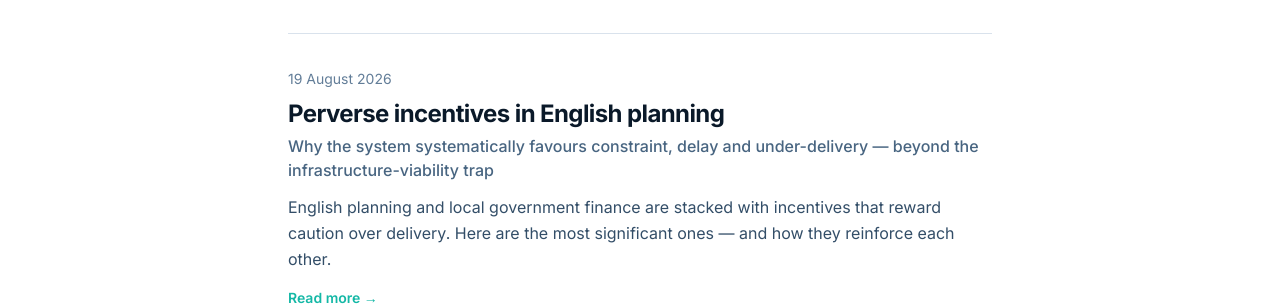
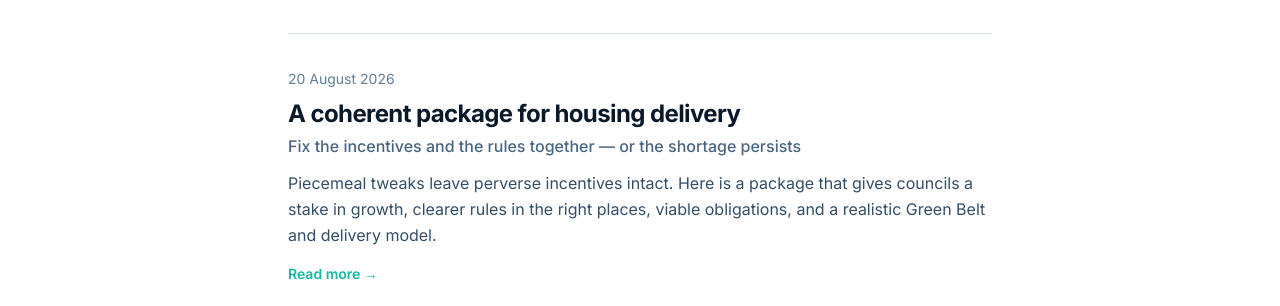
Before and after one commit to stumpyuk1/build-on, a Next.js app: page /blog in a window 1280 px wide. Shown: the part 646-952 px from the top of the page. Built offline with nearby package versions, Linux system fonts and the light colour scheme; no server answers.

Commit message:
feat(blog): add 'A coherent package for housing delivery' from X article

```diff
--- a/data/blog-posts.ts
+++ b/data/blog-posts.ts
@@ -14,6 +14,43 @@ export type BlogPost = {
  * Add new entries at the top. Rendered by /blog and /blog/[slug].
  */
 export const blogPosts: BlogPost[] = [
+  {
+    slug: "a-coherent-package-for-housing-delivery",
+    title: "A coherent package for housing delivery",
+    subtitle:
+      "Fix the incentives and the rules together — or the shortage persists",
+    date: "2026-08-20",
+    author: "Build On",
+    excerpt:
+      "Piecemeal tweaks leave perverse incentives intact. Here is a package that gives councils a stake in growth, clearer rules in the right places, viable obligations, and a realistic Green Belt and delivery model.",
+    body: [
+      "The UK housing shortage is the product of interlocking failures in land supply, local incentives, infrastructure funding, and regulatory design. An optimum approach therefore has to fix the incentive structure and the rules of the game at the same time. Piecemeal tweaks (higher targets here, a bit more Green Belt flexibility there) have repeatedly under-delivered because they leave the underlying perverse incentives intact.",
+      "Here is a coherent package that addresses the core problems identified in the earlier discussion.",
+      "1. Give local authorities a real financial stake in growth",
+      "English councils currently capture too little of the long-term fiscal benefit of new homes while bearing the political and service costs. This is the single biggest incentive distortion.",
+      "Allow councils to retain a much larger and more permanent share of the additional council tax (and a share of stamp duty or a local land-value share) generated by new development. Make the reward automatic and multi-year rather than a temporary bonus that can be clawed back through equalisation. Pair this with clear accountability: authorities that persistently under-deliver against assessed need should face stronger intervention or loss of planning powers over strategic sites.",
+      "When growth pays the local bills, the political calculus changes. Resistance becomes more expensive.",
+      "2. Shift from pure discretion to clearer, rules-based planning in growth areas",
+      "The current discretionary system maximises negotiation, uncertainty, and the power of concentrated local opposition. A better model combines strategic spatial plans that identify broad growth locations and major infrastructure corridors with genuine force; zoning or permission-in-principle style rules for suitable sites (especially urban extensions and well-connected “grey belt”), so that compliant schemes have a strong presumption of approval; and retention of full democratic scrutiny and design quality controls for sensitive locations, heritage areas, and high-impact sites.",
+      "Certainty reduces risk premia, speeds decisions, and allows smaller builders to compete. It does not mean abandoning quality or democracy; it means deciding the big questions up front rather than re-fighting them on every application.",
+      "3. Make infrastructure and affordable housing obligations viable and transparent",
+      "The current mix of high policy targets, site-by-site viability negotiation, and front-loaded costs is toxic. Set infrastructure and affordable housing requirements that are realistic for the value of the location, then stick to them. Move more of the cost recovery onto transparent land-value capture (for example through a reformed infrastructure levy linked to final development value) rather than complex, negotiable Section 106 packages.",
+      "For major strategic sites, use development corporations or similar vehicles with the power to assemble land, forward-fund infrastructure, and capture a larger share of the uplift. This is how successful new towns and large extensions have historically been delivered. Avoid under-scaling sites into the “Goldilocks zone” where fixed costs (secondary schools, bridges) are triggered but cannot be efficiently funded.",
+      "4. Treat the Green Belt as a tool, not a totem",
+      "A permanent, near-absolute Green Belt around every city is incompatible with the housing numbers the country needs. The rational approach is rigorous, evidence-based review focused on low-quality, poorly performing, or already compromised land close to existing towns and public transport; clear national criteria so that release is not purely a local political decision; and high design and infrastructure standards on released land so that new development is seen as an improvement rather than a loss.",
+      "Protecting genuinely open and high-quality countryside remains essential. Treating every field on the edge of a town as sacred does not.",
+      "5. Reduce the cumulative regulatory burden and support delivery capacity",
+      "Layered requirements (Biodiversity Net Gain, nutrient rules, net-zero standards, space standards, and the rest) each have a rationale, but together they raise costs and complexity, especially for smaller sites and SME builders. Streamline, sequence, and where necessary fund the public-good elements properly rather than loading everything onto the residual land value of private schemes.",
+      "At the same time, expand the capacity of the planning system itself — more planners, faster decision processes, and better digital tools — and actively support a more diverse housebuilding sector so that supply is less dependent on a handful of large volume builders.",
+      "6. Accept a mixed delivery model",
+      "The private market will not, on its own, deliver the full range of homes needed at the prices and tenures required. A serious strategy therefore includes a larger, more predictable social and affordable housing programme funded through a combination of grant, land value capture, and institutional investment; public-sector led development on public land and in regeneration areas; and clearer expectations on build-out rates once permission is granted, without creating new perverse incentives that simply deter applications.",
+      "What does not work",
+      "Simply raising housing targets while leaving local incentives and discretionary controls unchanged. Pure deregulation that ignores infrastructure, design quality, and local consent. Relying solely on brownfield land in high-demand areas — the numbers do not add up. Treating every environmental or heritage constraint as non-negotiable regardless of scale of impact or opportunity cost.",
+      "Political reality",
+      "The optimum technical package is relatively clear to most serious analysts across the political spectrum. The binding constraint is political: concentrated local opposition is easier to organise than diffuse national support for more homes. Any durable solution therefore needs both better incentives for local government and a national political settlement that treats housing supply as essential infrastructure rather than an optional local amenity.",
+      "In short: align the financial and political incentives of the people who control land release with the national need for homes; replace endless negotiation with clearer rules in the right places; fund and deliver the infrastructure that makes growth acceptable; and stop designing the system so that the rational local response is delay or under-scaling. Do those things together and the houses follow. Do them separately and the shortage persists.",
+    ],
+  },
   {
     slug: "perverse-incentives-in-english-planning",
     title: "Perverse incentives in English planning",
```
